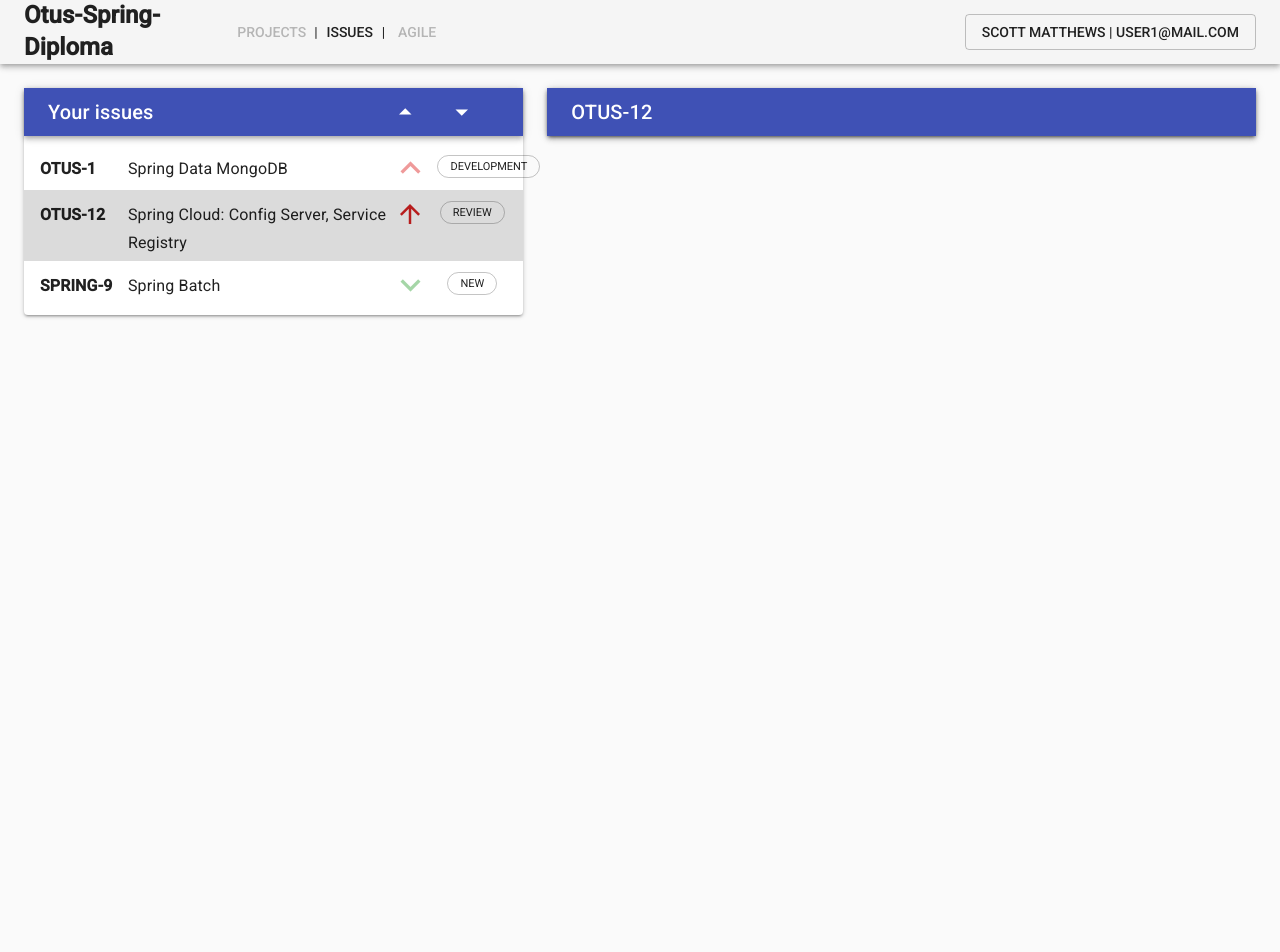
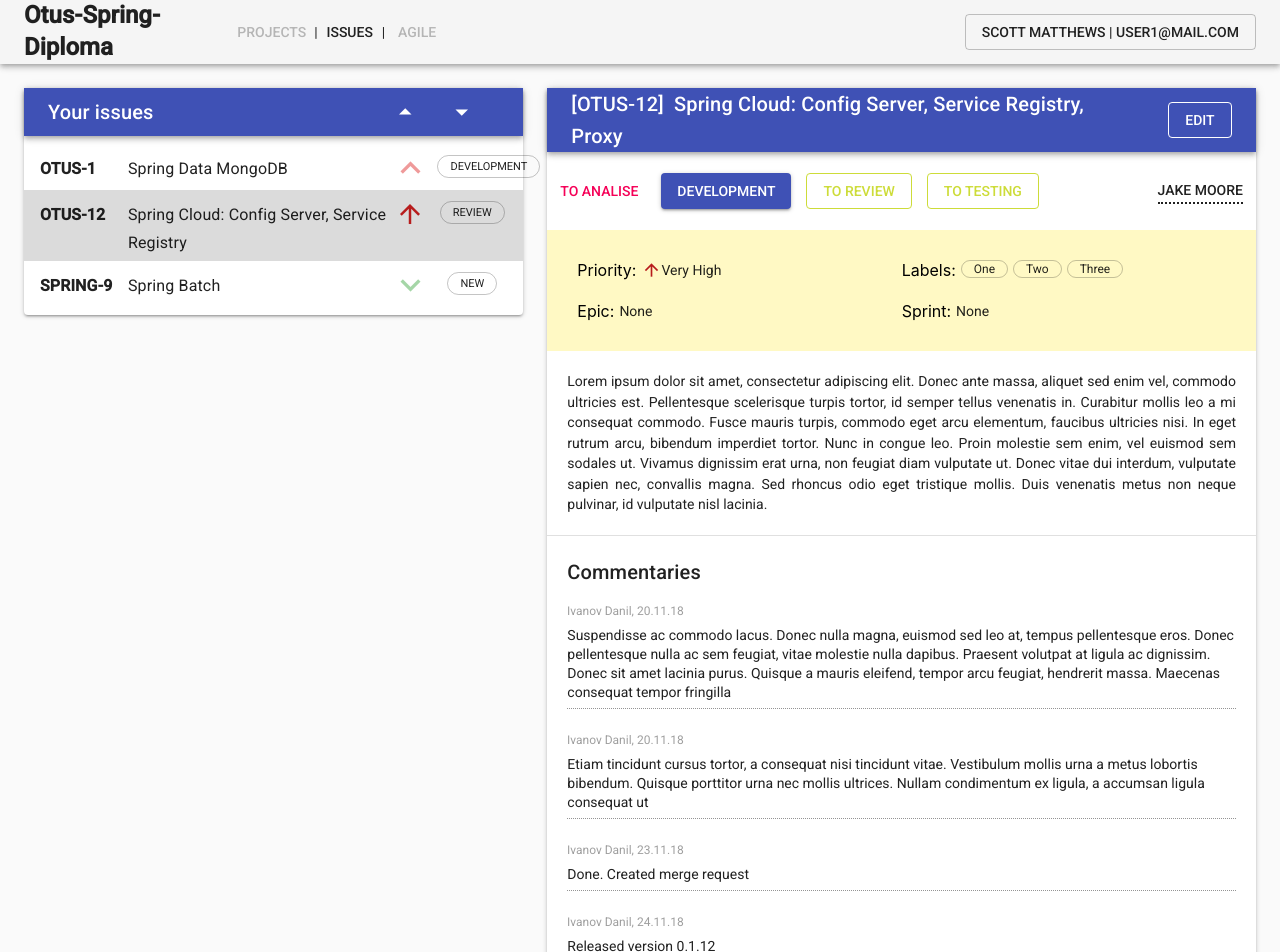
Before and after one commit to infatigabilis/Otus-Spring-Diploma, a React (Create React App) app in the folder UI Client/: page / in a window 1280 px wide. Shown: the top 952 px of the page. Before the commit the page ends 800 px from the top, so only its background shows below. Built offline with nearby package versions, Linux system fonts and the light colour scheme.

Commit message:
UI Client: complete Issue static

```diff
--- a/UI Client/src/App.css
+++ b/UI Client/src/App.css
@@ -30,3 +30,8 @@
     transform: rotate(360deg);
   }
 }
+
+#comment-div textarea:disabled {
+  color: #212121;
+  font-size: 0.875rem;
+}
--- a/UI Client/src/App.js
+++ b/UI Client/src/App.js
@@ -25,10 +25,10 @@ export default class App extends Component {
 
         <Grid container spacing={24} style={styles.root}>
           <Grid item xs={5} style={styles.grid}>
-            <IssueList/>
+            <IssueList />
           </Grid>
           <Grid item xs={7} style={styles.grid}>
-            <Issue/>
+            <Issue />
           </Grid>
         </Grid>
 
--- a/UI Client/src/components/Issue.js
+++ b/UI Client/src/components/Issue.js
@@ -4,24 +4,261 @@ import Paper from "@material-ui/core/Paper/Paper";
 import Toolbar from "@material-ui/core/Toolbar/Toolbar";
 import Typography from "@material-ui/core/Typography/Typography";
 import AppBar from "@material-ui/core/AppBar/AppBar";
+import Grid from "@material-ui/core/Grid/Grid";
+import Button from "@material-ui/core/Button/Button";
+import lime from "@material-ui/core/colors/lime";
+import MenuItem from "@material-ui/core/MenuItem/MenuItem";
+import Grow from "@material-ui/core/Grow/Grow";
+import ClickAwayListener from "@material-ui/core/ClickAwayListener/ClickAwayListener";
+import MenuList from "@material-ui/core/MenuList/MenuList";
+import Popper from "@material-ui/core/Popper/Popper";
+import {yellow} from "@material-ui/core/colors";
+import TextField from "@material-ui/core/TextField/TextField";
+import red from "@material-ui/core/colors/red";
+import Icon from "@material-ui/core/Icon/Icon";
+import Divider from "@material-ui/core/Divider/Divider";
+import Chip from "@material-ui/core/Chip/Chip";
 
 const theme = createMuiTheme();
 
 const styles = {
-
+  editButtonGrid: {
+    textAlign: 'right'
+  },
+  editButton: {
+    borderColor: '#fff'
+  },
+  statusAssigneeGrid: {
+    padding: '20px 5px'
+  },
+  statusButton: {
+    marginRight: 15
+  },
+  nextStatusButton: {
+    marginRight: 15,
+    color: lime["500"],
+    borderColor: lime["500"]
+  },
+  assigneeButtonGrid: {
+    textAlign: 'right'
+  },
+  assigneeSpan: {
+    borderBottom: '2px dotted #212121'
+  },
+  infoDiv: {
+    padding: 20,
+    backgroundColor: yellow["100"]
+  },
+  descDiv: {
+    padding: 20,
+  },
+  commentDiv: {
+    padding: 20
+  },
+  infoHorGrid: {
+    padding: 10
+  },
+  infoItemDiv: {
+    display: 'flex'
+  },
+  statusIcon: {
+    fontSize: 20
+  },
+  infoTitle: {
+    marginRight: 5
+  },
+  sendButtonDiv: {
+    textAlign: 'right'
+  },
+  labelChip: {
+    fontSize: '9pt',
+    height: 18,
+    marginRight: 5
+  }
 };
 
 export default class Issue extends Component {
+  state = {
+    assigneeMenuOpen: false,
+  };
+
+  handleMenuToggle = (menuOpen) => {
+    this.setState(state => {
+      state[menuOpen] = !state[menuOpen];
+      return state;
+    });
+  };
+
+  handleMenuClose = (event, menuAnchor, menuOpen) => {
+    if (menuAnchor.contains(event.target)) {
+      return;
+    }
+
+    this.setState(state => {
+      state[menuOpen] = !state[menuOpen];
+      return state;
+    });
+  };
+
   render() {
+    const { assigneeMenuOpen } = this.state;
+
     return (
-      <Paper>
+      <Paper style={styles.paper}>
         <AppBar position="static" color="primary">
           <Toolbar variant="dense">
-            <Typography variant="h6" color="inherit">
-              OTUS-12
-            </Typography>
+            <Grid container alignItems={'center'}>
+              <Grid item xs={10}>
+                <Typography variant="h6" color="inherit">
+                  [OTUS-12] &nbsp;Spring Cloud: Config Server, Service Registry, Proxy
+                </Typography>
+              </Grid>
+              <Grid item xs={2} style={styles.editButtonGrid}>
+                <Button variant="outlined" color="inherit" style={styles.editButton}>Edit</Button>
+              </Grid>
+            </Grid>
           </Toolbar>
         </AppBar>
+
+        <Grid container alignItems={'center'} style={styles.statusAssigneeGrid}>
+          <Grid item xs={10}>
+            <Button color="secondary" style={styles.statusButton}>To Analise</Button>
+            <Button variant="contained" color="primary" style={styles.statusButton}>Development</Button>
+            <Button variant="outlined" color="action" style={styles.nextStatusButton}>To Review</Button>
+            <Button variant="outlined" style={styles.nextStatusButton}>To Testing</Button>
+          </Grid>
+
+          <Grid item xs={2} style={styles.assigneeButtonGrid}>
+            <Button
+              buttonRef={node => { this.assigneeMenuAnchor = node }}
+              aria-owns={assigneeMenuOpen ? 'assignee-menu' : undefined}
+              aria-haspopup="true"
+              onClick={() => this.handleMenuToggle("assigneeMenuOpen")}
+            >
+              <span style={styles.assigneeSpan}>Jake Moore</span>
+            </Button>
+            <Popper open={assigneeMenuOpen} anchorEl={this.assigneeMenuAnchor} transition>
+              {({ TransitionProps }) => (
+                <Grow id="assignee-menu"
+                      {...TransitionProps}
+                      style={{ transformOrigin: 'center bottom' }}
+                >
+                  <Paper>
+                    <ClickAwayListener onClickAway={event => this.handleMenuClose(event, this.assigneeMenuAnchor, "assigneeMenuOpen")}>
+                      <MenuList>
+                        <MenuItem onClick={event => this.handleMenuClose(event, this.assigneeMenuAnchor, "assigneeMenuOpen")}>
+                          Assign to me
+                        </MenuItem>
+                        <MenuItem onClick={event => this.handleMenuClose(event, this.assigneeMenuAnchor, "assigneeMenuOpen")}>
+                          Javon Guzman
+                        </MenuItem>
+                        <MenuItem onClick={event => this.handleMenuClose(event, this.assigneeMenuAnchor, "assigneeMenuOpen")}>
+                          Robert Burke
+                        </MenuItem>
+                      </MenuList>
+                    </ClickAwayListener>
+                  </Paper>
+                </Grow>
+              )}
+            </Popper>
+          </Grid>
+        </Grid>
+
+        <div style={styles.infoDiv}>
+          <Grid container style={styles.infoHorGrid}>
+            <Grid item xs={6}>
+              <div style={styles.infoItemDiv}>
+                <Typography variant="subtitle" style={styles.infoTitle}>Priority:</Typography>
+                <Icon style={Object.assign({}, styles.statusIcon, {color: red["900"]})} color="error">arrow_upward</Icon>
+                <Typography>Very High</Typography>
+              </div>
+            </Grid>
+            <Grid item xs={6}>
+              <div style={styles.infoItemDiv}>
+                <Typography variant="subtitle" style={styles.infoTitle}>Labels:</Typography>
+                <Chip variant="outlined" label="One" style={styles.labelChip} />
+                <Chip variant="outlined" label="Two" style={styles.labelChip} />
+                <Chip variant="outlined" label="Three" style={styles.labelChip} />
+              </div>
+            </Grid>
+          </Grid>
+
+          <Grid container style={styles.infoHorGrid}>
+            <Grid item xs={6}>
+              <div style={styles.infoItemDiv}>
+                <Typography variant="subtitle" style={styles.infoTitle}>Epic:</Typography>
+                <Typography>None</Typography>
+              </div>
+            </Grid>
+            <Grid item xs={6}>
+              <div style={styles.infoItemDiv}>
+                <Typography variant="subtitle" style={styles.infoTitle}>Sprint:</Typography>
+                <Typography>None</Typography>
+              </div>
+            </Grid>
+          </Grid>
+        </div>
+
+        <div style={styles.descDiv}>
+          <Typography align="justify">
+            Lorem ipsum dolor sit amet, consectetur adipiscing elit. Donec ante massa, aliquet sed enim vel, commodo ultricies est. Pellentesque scelerisque turpis tortor, id semper tellus venenatis in. Curabitur mollis leo a mi consequat commodo. Fusce mauris turpis, commodo eget arcu elementum, faucibus ultricies nisi. In eget rutrum arcu, bibendum imperdiet tortor. Nunc in congue leo. Proin molestie sem enim, vel euismod sem sodales ut. Vivamus dignissim erat urna, non feugiat diam vulputate ut. Donec vitae dui interdum, vulputate sapien nec, convallis magna. Sed rhoncus odio eget tristique mollis. Duis venenatis metus non neque pulvinar, id vulputate nisl lacinia.
+          </Typography>
+        </div>
+
+        <Divider />
+
+        <div id="comment-div" style={styles.commentDiv}>
+          <Typography variant="h6">Commentaries</Typography>
+
+          <TextField
+            id="outlined-full-width"
+            label="Ivanov Danil, 20.11.18"
+            value="Suspendisse ac commodo lacus. Donec nulla magna, euismod sed leo at, tempus pellentesque eros. Donec pellentesque nulla ac sem feugiat, vitae molestie nulla dapibus. Praesent volutpat at ligula ac dignissim. Donec sit amet lacinia purus. Quisque a mauris eleifend, tempor arcu feugiat, hendrerit massa. Maecenas consequat tempor fringilla"
+            fullWidth
+            disabled
+            multiline
+            margin="normal"
+          />
+          <TextField
+            id="outlined-full-width"
+            label="Ivanov Danil, 20.11.18"
+            value="Etiam tincidunt cursus tortor, a consequat nisi tincidunt vitae. Vestibulum mollis urna a metus lobortis bibendum. Quisque porttitor urna nec mollis ultrices. Nullam condimentum ex ligula, a accumsan ligula consequat ut"
+            fullWidth
+            disabled
+            multiline
+            margin="normal"
+          />
+          <TextField
+            id="outlined-full-width"
+            label="Ivanov Danil, 23.11.18"
+            value="Done. Created merge request"
+            fullWidth
+            disabled
+            multiline
+            margin="normal"
+          />
+          <TextField
+            id="outlined-full-width"
+            label="Ivanov Danil, 24.11.18"
+            value="Released version 0.1.12"
+            fullWidth
+            disabled
+            multiline
+            margin="normal"
+          />
+
+          <TextField
+            id="filled-full-width"
+            label="Your comment"
+            fullWidth
+            multiline
+            margin="normal"
+            variant="outlined"
+          />
+          <div style={styles.sendButtonDiv}>
+            <Button variant="outlined" color="primary">Send</Button>
+          </div>
+        </div>
       </Paper>
     );
   }
```
